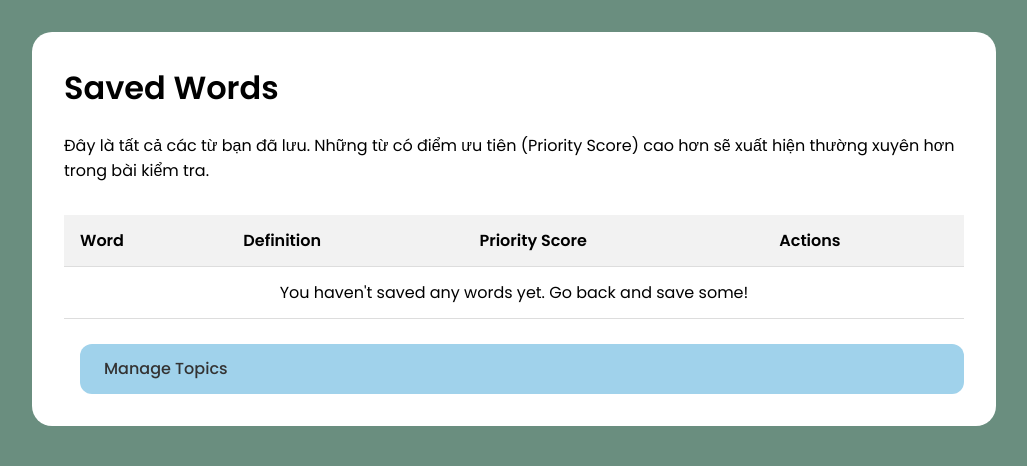
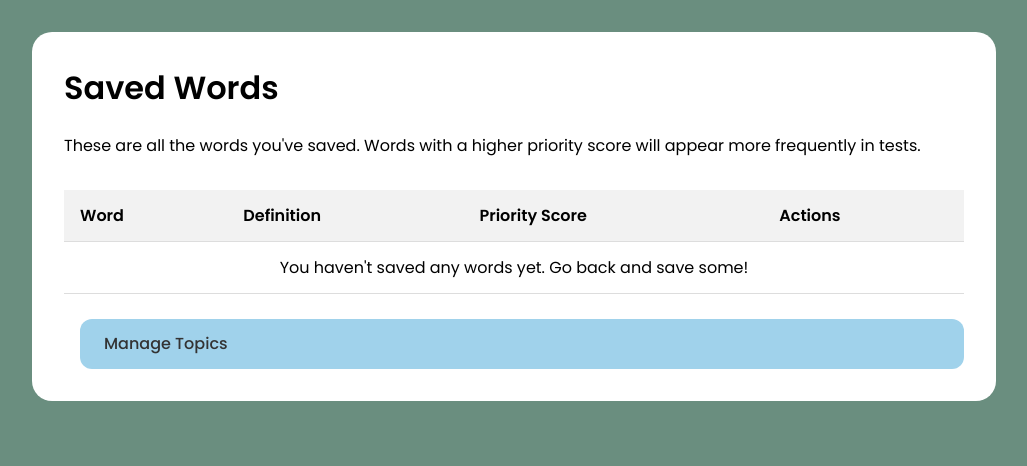
Before and after one commit to ntuanh/MyVocab, a Flask app: page /data in a window 1280 px wide. Shown: the top 466 px of the page, without its empty margins (126-1153 px from the left). Run offline with Flask 3, Linux system fonts and the light colour scheme; some libraries are stand-ins or nearby versions.

Commit message:
Update data.html

```diff
--- a/my_website/templates/data.html
+++ b/my_website/templates/data.html
@@ -4,16 +4,16 @@
     <meta charset="UTF-8">
     <meta name="viewport" content="width=device-width, initial-scale=1.0">
     <title>MyVocab - Saved Words</title>
-    <!-- Link đến file CSS chung -->
+    <!-- Link to shared CSS file -->
     <link rel="stylesheet" href="{{ url_for('static', filename='style.css') }}">
-    <!-- Link đến thư viện icon Font Awesome -->
+    <!-- Link to Font Awesome icon library -->
     <link rel="stylesheet" href="https://cdnjs.cloudflare.com/ajax/libs/font-awesome/6.0.0-beta3/css/all.min.css">
 </head>
 <body class="data-body">
 
     <div id="data-container">
         <h1 class="data-title">Saved Words</h1>
-        <p class="data-subtitle">Đây là tất cả các từ bạn đã lưu. Những từ có điểm ưu tiên (Priority Score) cao hơn sẽ xuất hiện thường xuyên hơn trong bài kiểm tra.</p>
+        <p class="data-subtitle">These are all the words you've saved. Words with a higher priority score will appear more frequently in tests.</p>
 
         <div class="table-container">
             <table>
@@ -22,24 +22,24 @@
                         <th>Word</th>
                         <th>Definition</th>
                         <th>Priority Score</th>
-                        <th>Actions</th> <!-- Cột mới cho các hành động -->
+                        <th>Actions</th> <!-- New column for actions -->
                     </tr>
                 </thead>
                 <tbody>
-                    <!-- Dùng vòng lặp Jinja2 để duyệt qua danh sách 'words' mà app.py gửi sang -->
+                    <!-- Loop through the 'words' list passed from app.py using Jinja2 -->
                     {% for word in words %}
-                    <!-- Thêm thuộc tính data-id vào thẻ <tr> để JavaScript có thể xác định hàng này -->
+                    <!-- Add data-id attribute so JavaScript can identify the row -->
                     <tr data-id="{{ word.id }}">
                         <td>{{ word.word }}</td>
                         <td>{{ word.english_definition }}</td>
                         <td style="text-align: center;">{{ word.priority_score }}</td>
                         <td>
-                            <!-- Nút xóa với class và data-id để JavaScript bắt sự kiện -->
+                            <!-- Delete button with class and data-id for JavaScript event handling -->
                             <button class="delete-btn" data-id="{{ word.id }}">Delete</button>
                         </td>
                     </tr>
                     {% else %}
-                    <!-- Hiển thị dòng này nếu không có từ nào được lưu -->
+                    <!-- Display this row if no words are saved -->
                     <tr>
                         <td colspan="4" style="text-align: center;">You haven't saved any words yet. Go back and save some!</td>
                     </tr>
@@ -55,7 +55,7 @@
         <a href="/manage_topics" class="action-btn data-link" style="margin-left: 1rem;">Manage Topics</a>
     </div>
 
-    <!-- Link đến file JavaScript mới để xử lý logic cho trang này -->
+    <!-- Link to external JavaScript file that handles the page logic -->
     <script src="{{ url_for('static', filename='data.js') }}"></script>
     <div id="confirm-modal" class="modal-overlay hidden">
         <div class="modal-content">
```
